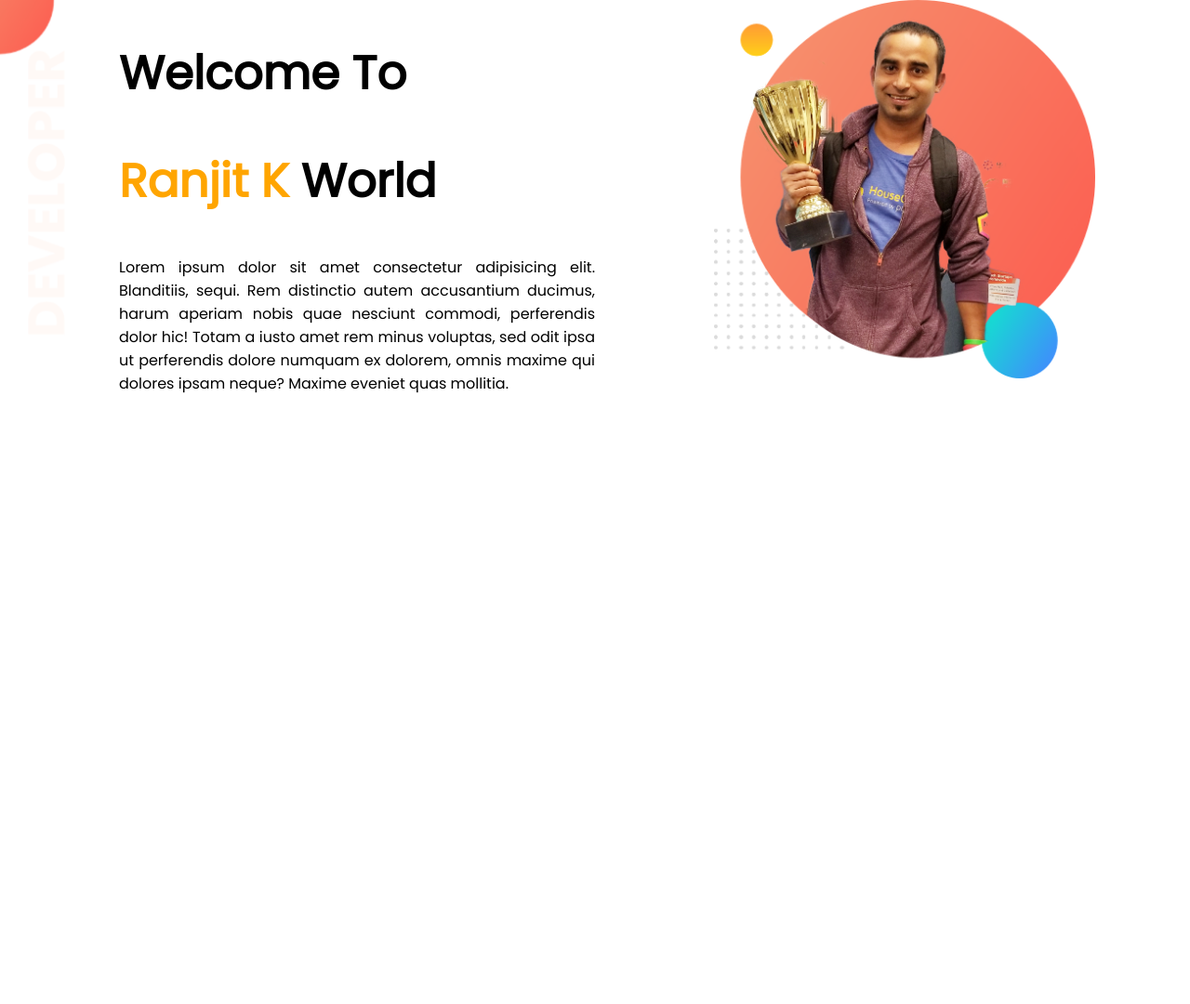
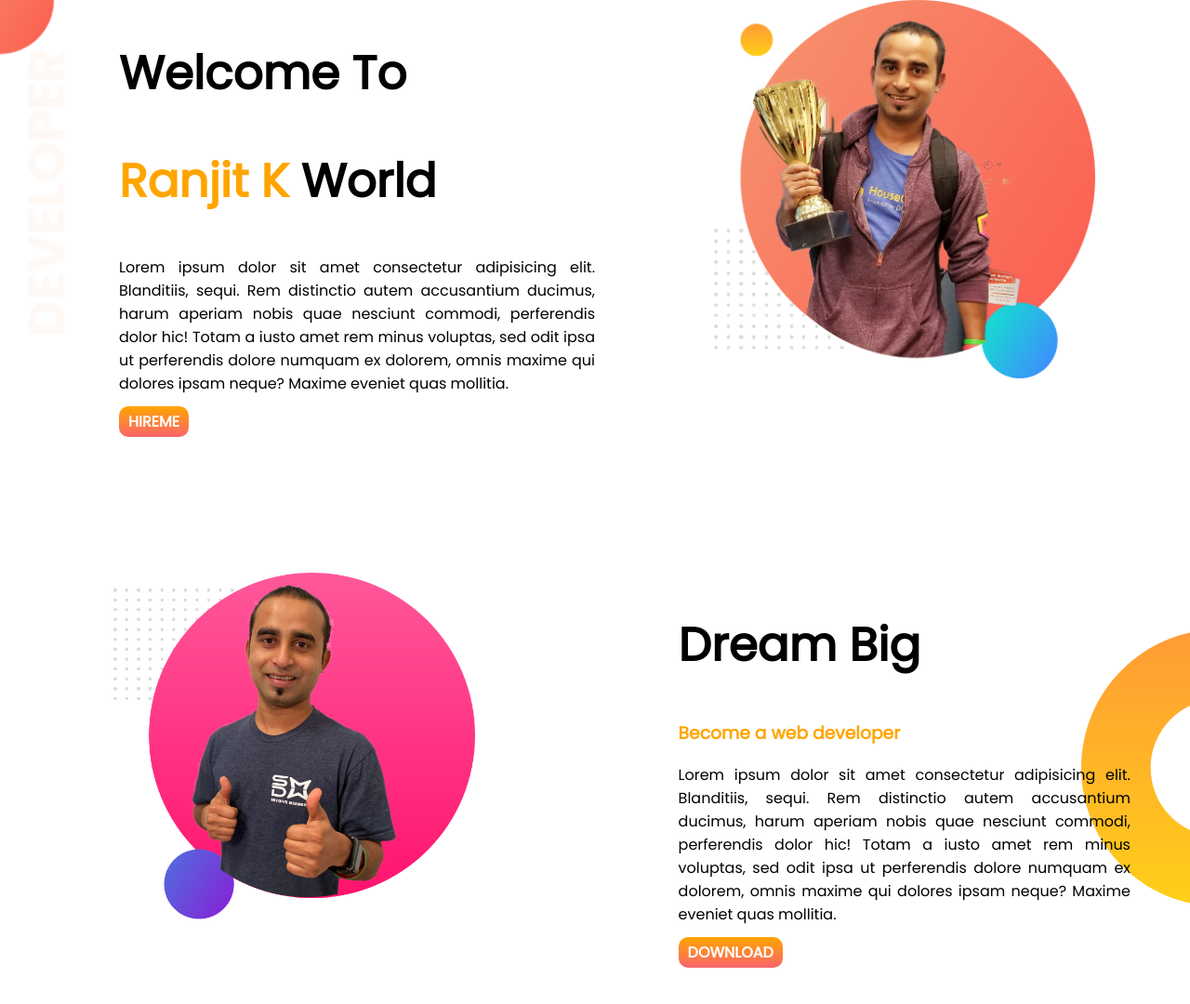
Before and after one commit to mollikacomputer/developer-portfolio, a plain HTML site: page index.html in a window 1280 px wide. Shown: the whole page at 93% size. Before the commit the page ends 800 px from the top, so only its background shows below. Drawn offline with Linux system fonts and the light colour scheme.

Commit message:
added big dream section

```diff
--- a/index.html
+++ b/index.html
@@ -17,12 +17,28 @@
             <h1> welcome to</h1>
             <h1> <span class="orange-color"> Ranjit K  </span> world </h1>
             <p> Lorem ipsum dolor sit amet consectetur adipisicing elit. Blanditiis, sequi. Rem distinctio autem accusantium ducimus, harum aperiam nobis quae nesciunt commodi, perferendis dolor hic! Totam a iusto amet rem minus voluptas, sed odit ipsa ut perferendis dolore numquam ex dolorem, omnis maxime qui dolores ipsam neque? Maxime eveniet quas mollitia.</p>
+            <a href="google.com" class="ancor-button"> hireme </a>
         </div>
         <div class="half-width">
             <img src="images/jhankar.png" alt="picture">
         </div>
 
     </section>
+    <section id="dream-big" class=" " >
+
+        <div class="half-width">
+            <img src="images/jhankar2.png" alt="picture2">
+
+        </div>
+        <div class="half-width">
+            <h1> Dream Big</h1>
+            <h3 class="orange-color" > Become a web developer</h3>
+            <p> Lorem ipsum dolor sit amet consectetur adipisicing elit. Blanditiis, sequi. Rem distinctio autem accusantium ducimus, harum aperiam nobis quae nesciunt commodi, perferendis dolor hic! Totam a iusto amet rem minus voluptas, sed odit ipsa ut perferendis dolore numquam ex dolorem, omnis maxime qui dolores ipsam neque? Maxime eveniet quas mollitia.</p>
+            <a href="google.com" class="ancor-button"> Download </a>
+        </div>
+
+    </section>
+
 
 </body>
 </html>
--- a/style.css
+++ b/style.css
@@ -10,6 +10,17 @@ h1 {
   display: flex;
   background-image: url("images/top-banner.png");
   background-repeat: no-repeat;
+}
+.ancor-button {
+  text-decoration: none;
+  padding: 5px 10px;
+  font-weight: 700;
+  background-image: linear-gradient(orange, rgb(250, 100, 107));
+  color: white;
+  border-radius: 10px;
+}
+a {
+  text-transform: uppercase;
 }
 .orange-color {
   color: orange;
@@ -29,3 +40,10 @@ h1 {
 section {
   margin-bottom: 150px;
 }
+#dream-big {
+  display: flex;
+  padding-right: 5%;
+  background-image: url(images/dream-bg.png);
+  background-repeat: no-repeat;
+  background-position: right;
+}
```
